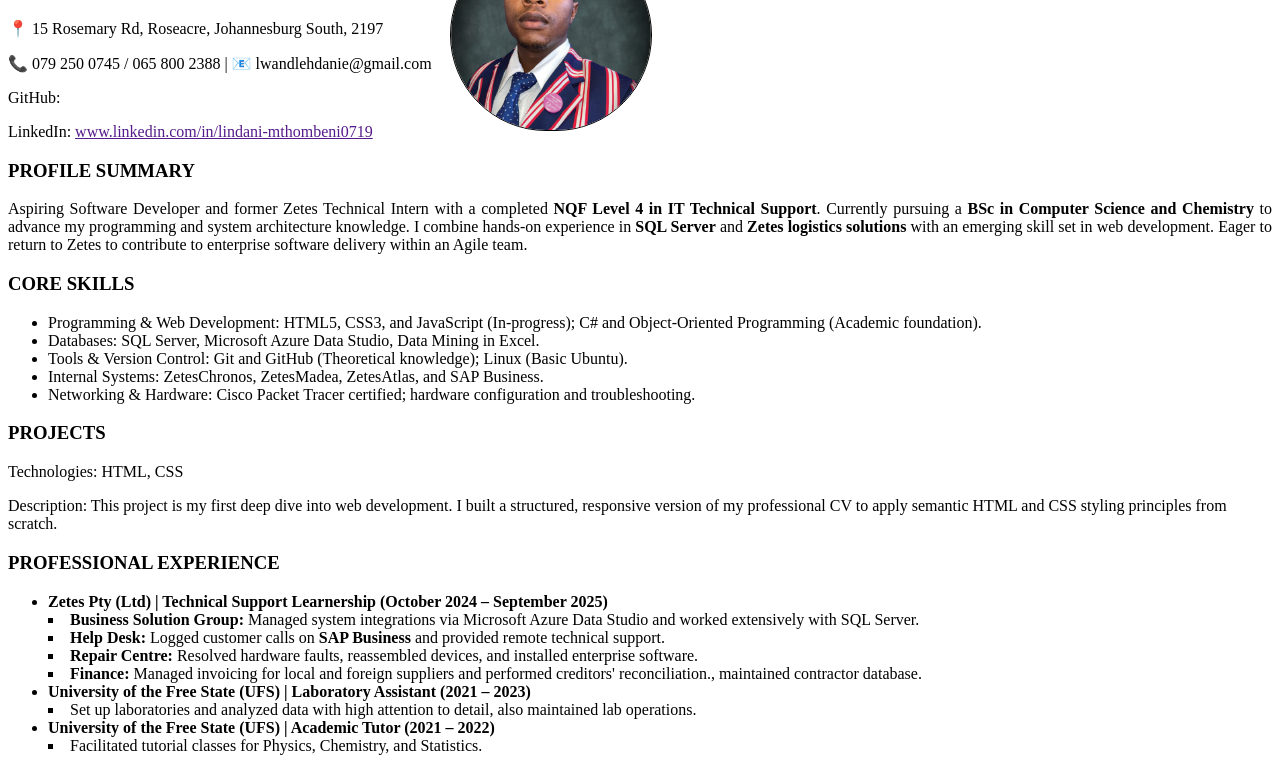
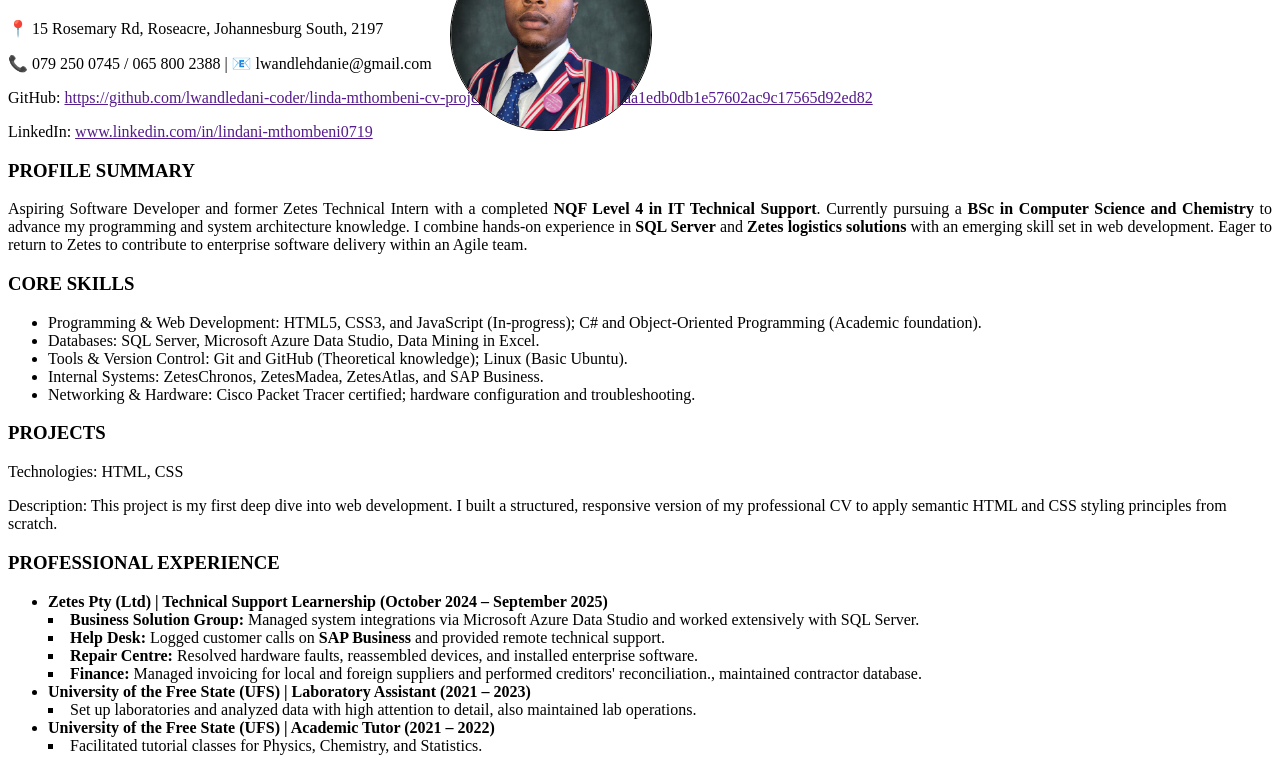
Before and after one commit to lwandledani-coder/linda-mthombeni-cv-project01, a plain HTML site: page myresume.html in a window 1280 px wide. Shown: the part 61-818 px from the top of the page. Drawn offline with Linux system fonts and the light colour scheme.

Commit message:
Added GitHub Link

```diff
--- a/myresume.html
+++ b/myresume.html
@@ -12,7 +12,8 @@
         <img class="proPicture" src="Pro Pic.png" alt="Pro Picture">
         <p>📍 15 Rosemary Rd, Roseacre, Johannesburg South, 2197</p>
         <p>📞 079 250 0745 / 065 800 2388 | 📧 lwandlehdanie@gmail.com</p>
-        <p>GitHub: </p>
+        <p>GitHub: <a href= >https://github.com/lwandledani-coder/linda-mthombeni-cv-project01/commit/0470f3c9aa1edb0db1e57602ac9c17565d92ed82</a></p>
+        <!-- <p>GitHub: <a href="https://github.com/lwandledani-coder/linda-mthombeni-cv-project01/commit/0470f3c9aa1edb0db1e57602ac9c17565d92ed82" target="_blank" rel="noopener">Visit my GitHub Project</a></p> -->
         <p>LinkedIn: <a href= >www.linkedin.com/in/lindani-mthombeni0719</a> </p>
     <!-- <p>LinkedIn: <a href="www.linkedin.com/in/lindani-mthombeni0719" target="_blank" rel="noopener">Visit my LinkedIn Profile</a> </p> -->
     </div>
```
